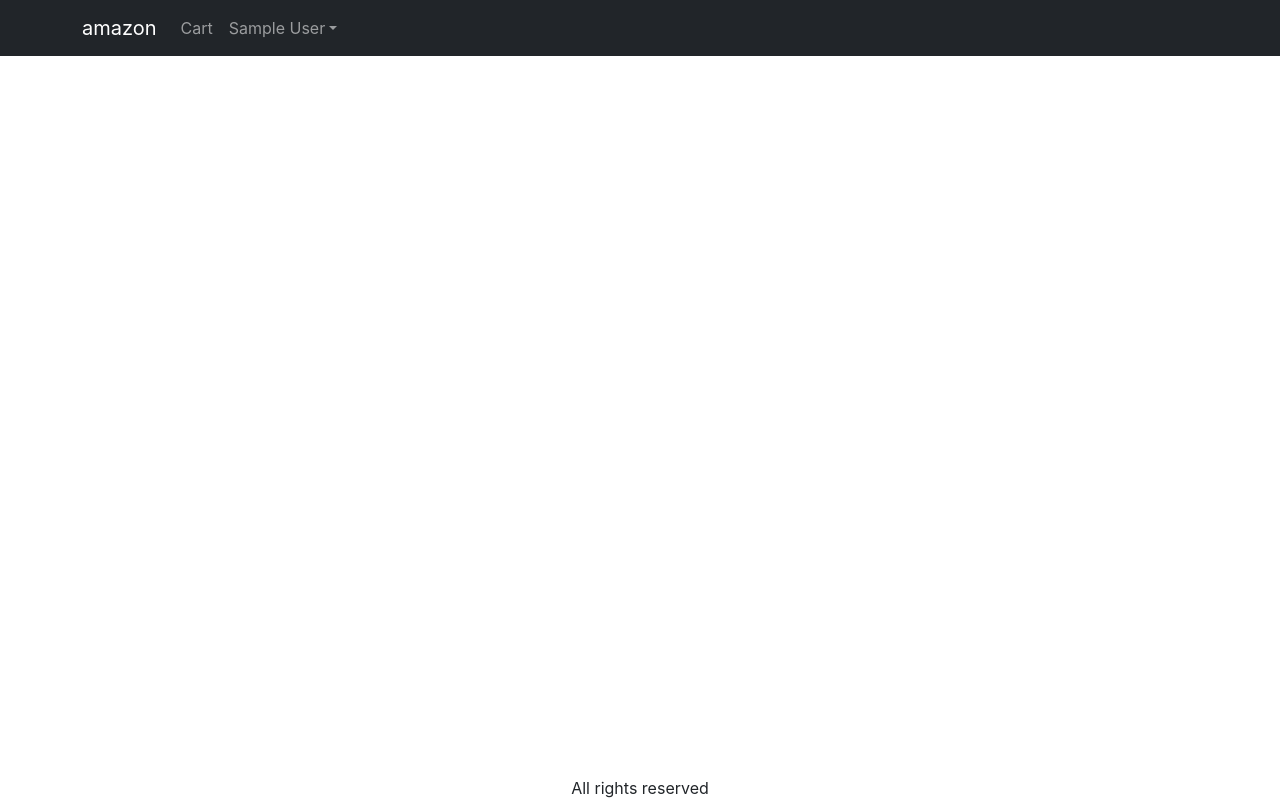
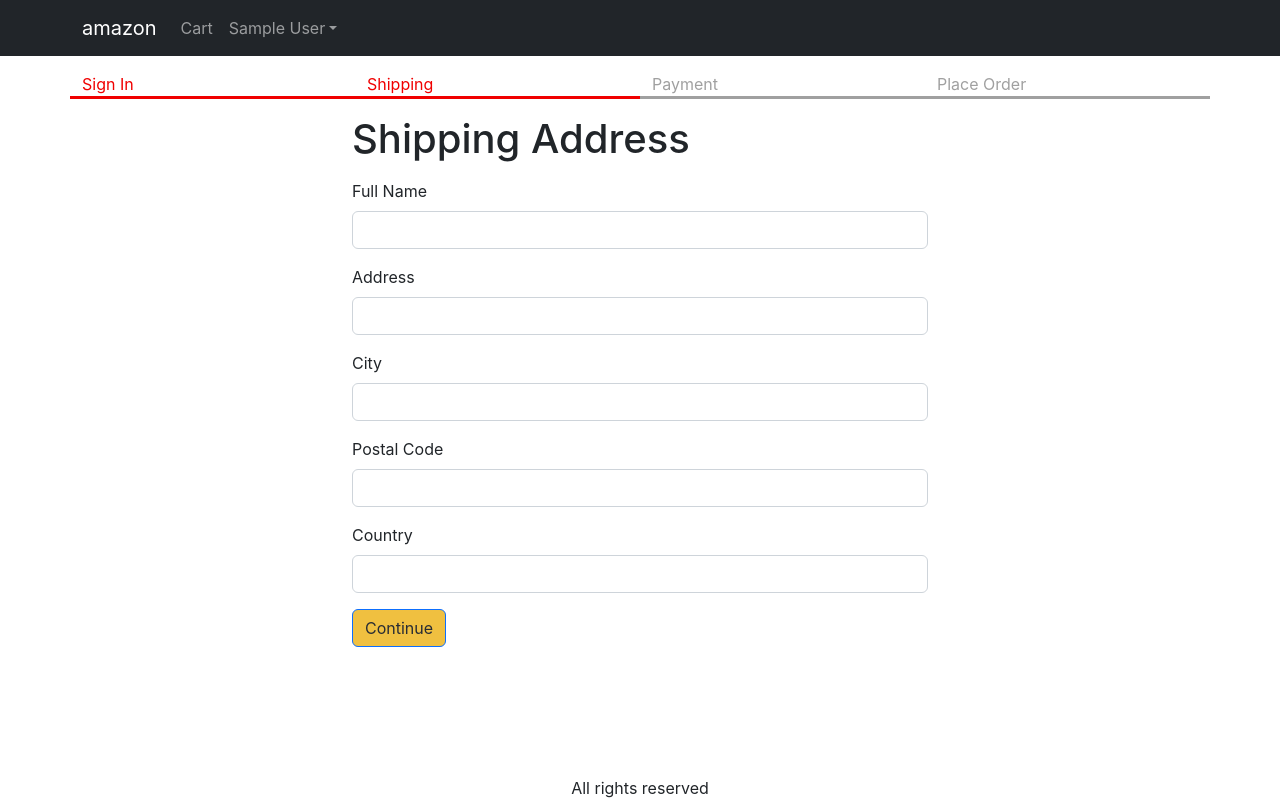
Before and after one commit to rostikkkkk/mern-shop, a React (Create React App) app in the folder frontend/: page /shipping in a window 1280 px wide. Built offline with nearby package versions, Linux system fonts and the light colour scheme; sample sign-in values are in the browser's storage.

Commit message:
added shipping screen, defined styles for checkout steps, added new action for save shipping address

```diff
--- a/frontend/src/App.js
+++ b/frontend/src/App.js
@@ -11,6 +11,7 @@
 import { Store } from "./Store";
 import CartScreen from "./screens/CartScreen";
 import SignInScreen from "./screens/SigninScreen";
+import ShippingAddressScreen from "./screens/ShippingAddressScreen";
 
 function App() {
   const { state, dispatch: ctxDispatch } = useContext(Store);
@@ -19,6 +20,7 @@
   const signoutHandler = () => {
     ctxDispatch({ type: "USER_SIGNOUT" });
     localStorage.removeItem("userInfo");
+    localStorage.removeItem("shippingAddress");
   };
 
   return (
@@ -73,6 +75,7 @@
               <Route path="/product/:slug" element={<ProductScreen />} />
               <Route path="/cart" element={<CartScreen />} />
               <Route path="/signin" element={<SignInScreen />} />
+              <Route path="/shipping" element={<ShippingAddressScreen />} />
               <Route path="/" element={<HomeScreen />} />
             </Routes>
           </Container>
--- a/frontend/src/Store.js
+++ b/frontend/src/Store.js
@@ -8,6 +8,9 @@
     : null,
 
   cart: {
+    shippingAddress: localStorage.getItem("shippingAddress")
+      ? JSON.parse(localStorage.getItem("shippingAddress"))
+      : {},
     cartItems: localStorage.getItem("cartItems")
       ? JSON.parse(localStorage.getItem("cartItems"))
       : [],
@@ -43,6 +46,18 @@
       return {
         ...state,
         userInfo: null,
+        cart: {
+          cartItems: [],
+          shippingAddress: {},
+        },
+      };
+    case "SAVE_SHIPPING_ADDRESS":
+      return {
+        ...state,
+        cart: {
+          ...state.cart,
+          shippingAddress: action.payload,
+        },
       };
     default:
       return state;
--- /dev/null
+++ b/frontend/src/components/CheckoutSteps.js
@@ -0,0 +1,14 @@
+import React from "react";
+import Row from "react-bootstrap/Row";
+import Col from "react-bootstrap/Col";
+
+export default function CheckoutSteps(props) {
+  return (
+    <Row className="checkout-steps">
+      <Col className={props.step1 ? "active" : ""}>Sign In</Col>
+      <Col className={props.step2 ? "active" : ""}>Shipping</Col>
+      <Col className={props.step3 ? "active" : ""}>Payment</Col>
+      <Col className={props.step4 ? "active" : ""}>Place Order</Col>
+    </Row>
+  );
+}
--- a/frontend/src/index.css
+++ b/frontend/src/index.css
@@ -55,3 +55,13 @@
 .small-container {
     max-width: 600px;
 }
+
+.checkout-steps > div {
+    border-bottom: 0.2rem solid #a0a0a0;
+    color: #a0a0a0;
+}
+
+.checkout-steps > div.active {
+    border-bottom: 0.2rem solid #f00000;
+    color: #f00000;
+}
--- /dev/null
+++ b/frontend/src/screens/ShippingAddressScreen.js
@@ -0,0 +1,113 @@
+import React, { useContext, useState, useEffect } from "react";
+import { Helmet } from "react-helmet-async";
+import { Button, Form } from "react-bootstrap";
+import { post } from "axios";
+import { useNavigate } from "react-router-dom";
+import { Store } from "../Store";
+import CheckoutSteps from "../components/CheckoutSteps";
+
+export default function ShippingAddressScreen() {
+  const navigate = useNavigate();
+  const { state, dispatch: ctxDispatch } = useContext(Store);
+  const {
+    userInfo,
+    cart: { shippingAddress },
+  } = state;
+  const [fullName, setFullName] = useState(shippingAddress.fullName || "");
+  const [address, setAddress] = useState(shippingAddress.address || "");
+  const [city, setCity] = useState(shippingAddress.city || "");
+  const [postalCode, setPostalCode] = useState(
+    shippingAddress.postalCode || ""
+  );
+
+  useEffect(() => {
+    if (!userInfo) {
+      navigate("/signin?redirect=/shipping");
+    }
+  }, [navigate, userInfo]);
+  const [country, setCountry] = useState(shippingAddress.country || "");
+
+  const submitHandler = (e) => {
+    e.preventDefault();
+    ctxDispatch({
+      type: "SAVE_SHIPPING_ADDRESS",
+      payload: {
+        fullName,
+        address,
+        city,
+        postalCode,
+        country,
+      },
+    });
+    localStorage.setItem(
+      "shippingAddress",
+      JSON.stringify({
+        fullName,
+        address,
+        city,
+        postalCode,
+        country,
+      })
+    );
+    navigate("/payment");
+  };
+
+  return (
+    <div>
+      <Helmet>
+        <title>Shipping Address</title>
+      </Helmet>
+      <CheckoutSteps step1 step2></CheckoutSteps>
+      <div className="container small-container">
+        <h1 className="my-3">Shipping Address</h1>
+        <Form onSubmit={submitHandler}>
+          <Form.Group className="mb-3" controlId="fullName">
+            <Form.Label>Full Name</Form.Label>
+            <Form.Control
+              value={fullName}
+              onChange={(e) => setFullName(e.target.value)}
+              required
+            />
+          </Form.Group>
+          <Form.Group className="mb-3" controlId="address">
+            <Form.Label>Address</Form.Label>
+            <Form.Control
+              value={address}
+              onChange={(e) => setAddress(e.target.value)}
+              required
+            />
+          </Form.Group>
+          <Form.Group className="mb-3" controlId="city">
+            <Form.Label>City</Form.Label>
+            <Form.Control
+              value={city}
+              onChange={(e) => setCity(e.target.value)}
+              required
+            />
+          </Form.Group>
+          <Form.Group className="mb-3" controlId="postalCode">
+            <Form.Label>Postal Code</Form.Label>
+            <Form.Control
+              value={postalCode}
+              onChange={(e) => setPostalCode(e.target.value)}
+              required
+            />
+          </Form.Group>
+          <Form.Group className="mb-3" controlId="country">
+            <Form.Label>Country</Form.Label>
+            <Form.Control
+              value={country}
+              onChange={(e) => setCountry(e.target.value)}
+              required
+            />
+          </Form.Group>
+          <div className="mb-3">
+            <Button variant="primary" type="submit">
+              Continue
+            </Button>
+          </div>
+        </Form>
+      </div>
+    </div>
+  );
+}
--- a/frontend/src/screens/SigninScreen.js
+++ b/frontend/src/screens/SigninScreen.js
@@ -7,6 +7,8 @@
 import axios from "axios";
 import { Store } from "../Store";
 import { getError } from "../utils";
+import CheckoutSteps from "../components/CheckoutSteps";
+import React from "react";
 
 export default function SigninScreen() {
   const navigate = useNavigate();
@@ -45,6 +47,7 @@
       <Helmet>
         <title>Sign In</title>
       </Helmet>
+      <CheckoutSteps step1></CheckoutSteps>
       <h1 className="my-3">Sign In</h1>
       <Form onSubmit={submitHandler}>
         <Form.Group
```
